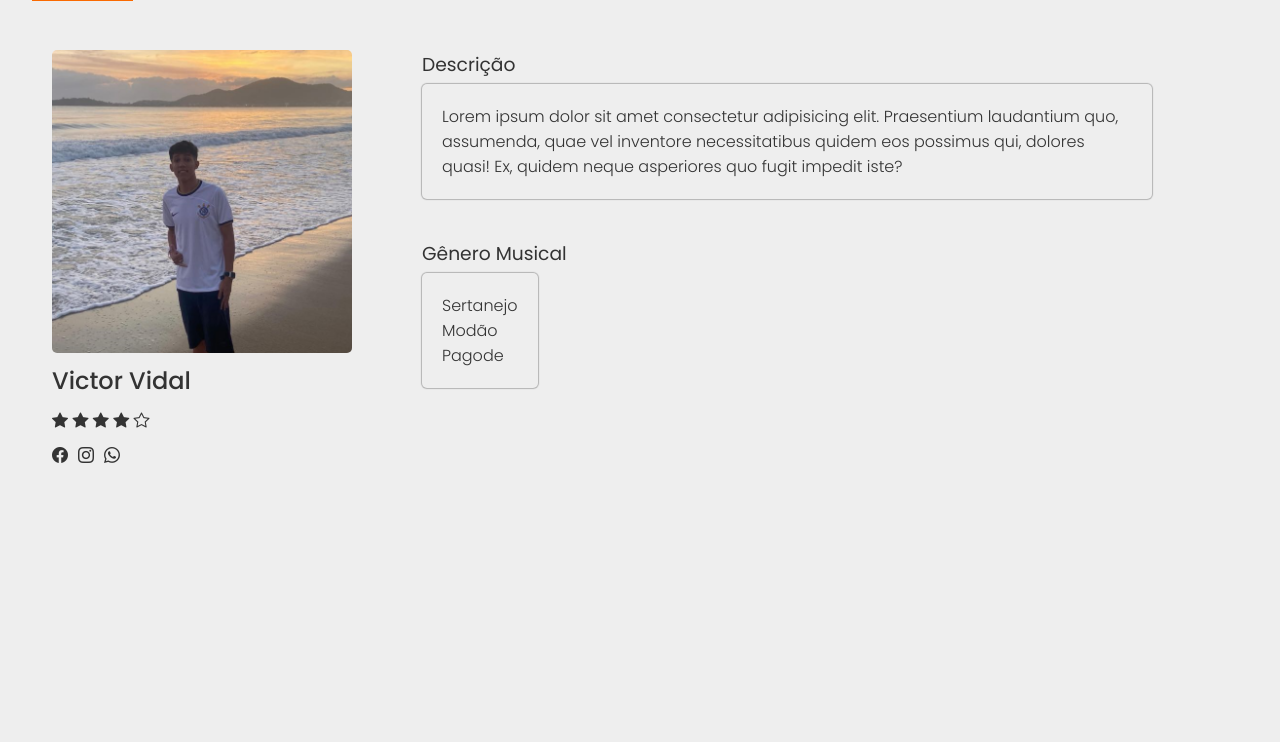
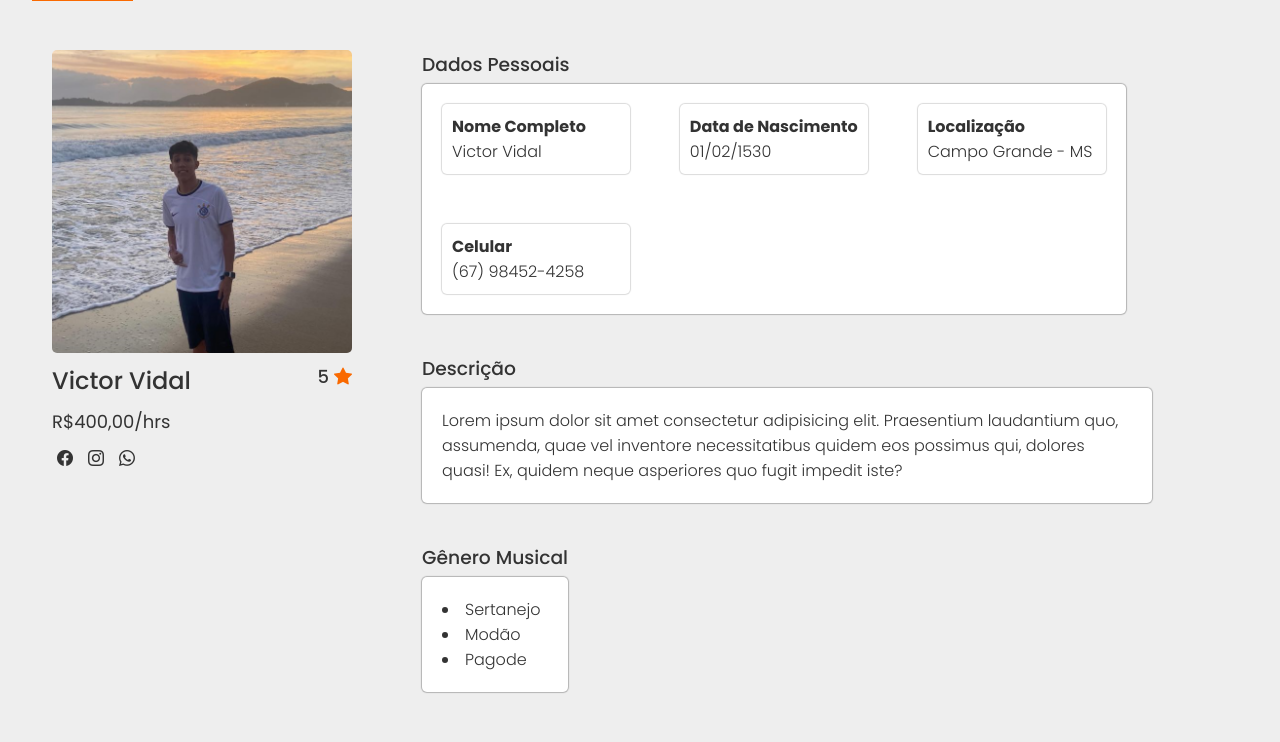
Before and after one commit to MusiConnect-com/MusiConnect, a PHP site: page /html/perfil-musico.html in a window 1280 px wide. Shown: the part 133-875 px from the top of the page. Before the commit the page ends 596 px from the top, so only its background shows below. Run offline with PHP 8.4, Linux system fonts and the light colour scheme.

Commit message:
commit section perfil-musico
Criação das seções Visão Geral e Contratos. Alteração na seção perfil fixa, implementação do valor cobrado pelo musico.

```diff
--- a/css/perfil-musico.css
+++ b/css/perfil-musico.css
@@ -294,6 +294,7 @@ main {
     margin-top: 80px;
 }
 
+/*Style navegação do perfil*/
 .nav-perfil {
     display: flex;
     justify-content: center;
@@ -344,8 +345,7 @@ main {
     border: none;
     font-size: 14px;
     font-weight: 500;
-    background-color: var(--orange
-    );
+    background-color: var(--orange);
     color: var(--white);
     cursor: pointer;
     transition: .3s ease;
@@ -355,6 +355,7 @@ main {
     background-color: var(--orange);
 }
 
+/*Style informações do perfil*/
 .info-perfil {
     display: flex;
     justify-content: left;
@@ -362,9 +363,10 @@ main {
     width: 95%;
 }
 
+/*Style perfil*/
 .section-profile {
     display: flex;
-    justify-content: center;
+    justify-content: start;
     flex-direction: column;
     padding: 0 20px;
     gap: 10px;
@@ -375,17 +377,66 @@ main {
     border-radius: 5px;
 }
 
-.section-profile h1 {
+.section-profile-name-icons-stars {
+    display: flex;
+    justify-content: space-between;
+}
+
+.section-profile h1, .section-profile-icons-stars p {
     font-weight: 500;
 }
 
-.section-profile-icons-stars, .social-media {
-    font-size: 16px;
+.section-profile-icons-stars {
+    display: flex;
+    flex-direction: row;
+    gap: 5px;
+    font-size: 18px;
+    text-decoration: none;
+}
+
+.section-profile-icons-stars i::before {
+    color: var(--orange);
+}
+
+.section-profile-value {
+    font-size: 18px;
+    font-weight: 400;
 }
 
 .social-media {
     display: flex;
-    gap: 10px;
+    gap: 5px;
+}
+
+.social-media i::before {
+    padding: 5px;
+}
+
+.social-media i:hover::before {
+    background-color: var(--orange);
+    color: var(--white);
+    border-radius: 5px;
+    cursor: pointer;
+}
+
+/*Style seções*/
+.sections {
+    display: flex;
+    justify-content: left;
+    flex-direction: column;
+    margin-bottom: 50px;
+    gap: 40px;
+    width: 60%;
+}
+
+.sections h3 {
+    font-weight: 500;
+    margin-bottom: 5px;
+}
+
+/*Style seção visão geral*/
+#section-overview {
+
 }
 
 .section-overview {
@@ -393,20 +444,83 @@ main {
     justify-content: left;
     flex-direction: column;
     gap: 40px;
-    width: 60%;
+    width: 100%;
 }
 
-.section-overview h3 {
-    font-weight: 400;
-    margin-bottom: 5px;
-}
 .section-overview-content {
+    background-color: var(--white);
     display: inline-block;
     padding: 20px;
     border-radius: 5px;
     box-shadow: 0 0 1px 1px var(--black40);
+    min-width: 20%;
 }
 
-.section-overview-content p {
-    flex-wrap: wrap;
+.section-overview-content ul {
+    display: grid;
+    grid-template-columns: repeat(3, 1fr);
+    gap: 50px;
 }
+
+.section-overview-content ul li {
+    display: inline-block;
+    border-radius: 5px;
+    box-shadow: 0 0 1px 1px var(--black25);
+    padding: 10px;
+}
+
+.section-overview-content-end h4 {
+    margin-bottom: 5px;
+    font-weight: 450;
+}
+
+.section-overview-content-end p {
+    font-size: 14px;
+    margin-left: 5px;
+}
+
+.section-overview-musical-genre li {
+    list-style-position: inside;
+    list-style-type: disc;
+}
+
+/*Style seção contratos*/
+#section-contracts {
+    display: none;
+}
+
+.section-contracts ul {
+    display: grid;
+    grid-template-columns: repeat(1, 1fr);
+    gap: 40px;
+}
+
+.contracts {
+    display: flex;
+    flex-direction: row;
+    justify-content: space-between;
+    padding: 20px;
+    background-color: var(--white);
+    box-shadow: 0 0 1px 1px var(--black40);
+    border-radius: 5px;
+}
+
+.contracts-left a{
+    color: var(--navy-blue);
+    font-weight: 500;
+    text-decoration: none;
+}
+
+.contracts-left a:hover {
+    text-decoration: 2px underline;
+}
+
+.contracts-left p {
+    font-size: 14px;
+}
+
+.contracts-left span {
+    display: block;
+    text-transform: uppercase;
+    margin-top: 10px;
+}
--- a/html/perfil-musico.html
+++ b/html/perfil-musico.html
@@ -88,32 +88,43 @@
                 -->
             <div class="section-profile">
                 <img src="/img/victor-vidal.png" alt="">
+                <div class="section-profile-name-icons-stars">
                     <h1>Victor Vidal</h1>
-
-                <div class="section-profile-icons-stars">
+                    <a href="" class="section-profile-icons-stars">
+                        <p>5</p>
                         <i class="bi bi-star-fill"></i>
-                    <i class="bi bi-star-fill"></i>
-                    <i class="bi bi-star-fill"></i>
-                    <i class="bi bi-star-fill"></i>
-                    <i class="bi bi-star"></i>
+                    </a>
                 </div>
-
+                <p class="section-profile-value">R$400,00/hrs</p>
                 <div class="social-media">
                     <i class="bi bi-facebook"></i>
                     <i class="bi bi-instagram"></i>
                     <i class="bi bi-whatsapp"></i>
                 </div>
             </div>
+            <!--SEÇÃO VISÃO GERAL-->
+            <section id="section-overview" class="sections">
+                <div class="section-overview">
+                    <div class="section-overview-personal-datas">
+                        <h3>Dados Pessoais</h3>
+                        <div class="section-overview-content">
+                            <ul>
+                                <li class="name"><h4>Nome Completo</h4><p>Victor Vidal</p></li>
+                                <li class="date-of-birth"><h4>Data de Nascimento</h4><p>01/02/1530</p></li>
+                                <li class="location"><h4>Localização</h4><p>Campo Grande - MS</p></li>
+                                <li class="phone"><h4>Celular</h4><p>(67) 98452-4258</p></li>
+                            </ul>
+                        </div>
+                    </div>
 
-            <section id="section-overview" class="section-overview">
-                <div>
+                    <div class="section-overview-description">
                         <h3>Descrição</h3>
                         <div class="section-overview-content">
                             <p>Lorem ipsum dolor sit amet consectetur adipisicing elit. Praesentium laudantium quo, assumenda, quae vel inventore necessitatibus quidem eos possimus qui, dolores quasi! Ex, quidem neque asperiores quo fugit impedit iste?</p>
                         </div>
                     </div>
 
-                <div>
+                    <div class="section-overview-musical-genre">
                         <h3>Gênero Musical</h3>
                         <ul class="section-overview-content">
                             <li>Sertanejo</li>
@@ -121,7 +132,38 @@
                             <li>Pagode</li>
                         </ul>
                     </div>
+                </div>
             </section>
+            <!--FIM SEÇÃO VISÃO GERAL-->
+            <!--SEÇÃO CONTRATOS-->
+            <section id="section-contracts" class="sections">
+                <div class="section-contracts">
+                    <ul>
+                        <li class="contracts">
+                            <div class="contracts-left">
+                                <h3><a href="">Casamento Buenos</a></h3>
+                                <p>Vamos nos casar e queremos um musico sertanejo para a festa!</p>
+                                <span>Aberto</span>
+                            </div>
+                            <div class="contracts-right"><h3>R$2.800,00</h3></div>
+                        </li>
+                        <li class="contracts">
+                            <div class="contracts-left">
+                                <h3><a href="">Bar do Zé</a></h3>
+                                <p>Preciso de um musico ao vivo para o dia 18/05</p>
+                                <span>Em andamento</span>
+                            </div>
+                            <div class="contracts-right"><h3>R$400,00</h3></div>
+                        </li>
+                    </ul>
+                </div>
+            </section>
+            <!--FIM SEÇÃO CONTRATOS-->
+            <!--SEÇÃO HABILIDADES-->
+            <section>
+
+            </section>
+            <!--FIM SEÇÃO HABILIDADES-->
         </section>
         <!--FIM PERFIL-->
     </main>
```
Lines whose indentation alone changed are shown as unchanged.
